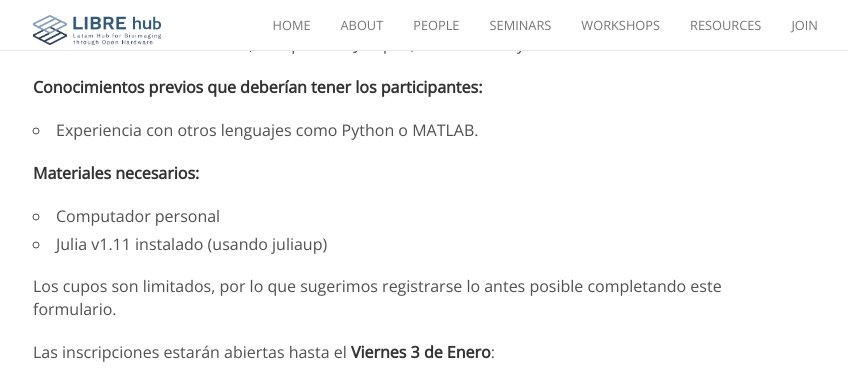
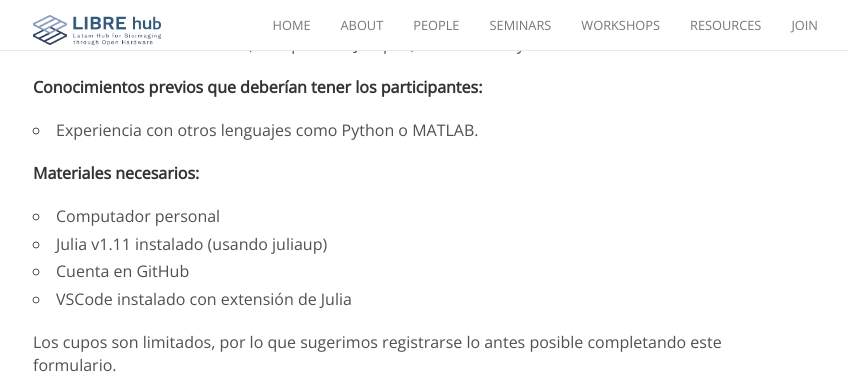
Before and after one commit to LIBREhub/LIBREhub.github.io, a Jekyll site: the page built from _posts/2024-12-19-julia-ws-2024.md, in a window 1280 px wide and 900 px high, scrolled down 390 px, cut to the strip 0-380 px from the top of the window. Shown: the whole strip, without its empty margins (222-1070 px from the left). Built offline with Jekyll 4.4.1, drawn with Linux system fonts in a browser that asks for light colours; nearby versions of some CDN libraries.

Commit message:
Update post content

```diff
--- a/_posts/2024-12-19-julia-ws-2024.md
+++ b/_posts/2024-12-19-julia-ws-2024.md
@@ -22,6 +22,8 @@ Este evento está organizado por LIBRE hub y se realizará de manera presencial
 **Materiales necesarios:**
 - Computador personal
 - Julia v1.11 instalado (usando juliaup)
+- Cuenta en GitHub
+- VSCode instalado con extensión de Julia
 
 Los cupos son limitados, por lo que sugerimos registrarse lo antes posible completando este formulario.
 
```
Also changed, not shown: other parts of _posts/2024-12-19-julia-ws-2024.md (+1 -1 lines), images/workshops/Julia_2025_afiche.jpg (deleted), 1 other file.
